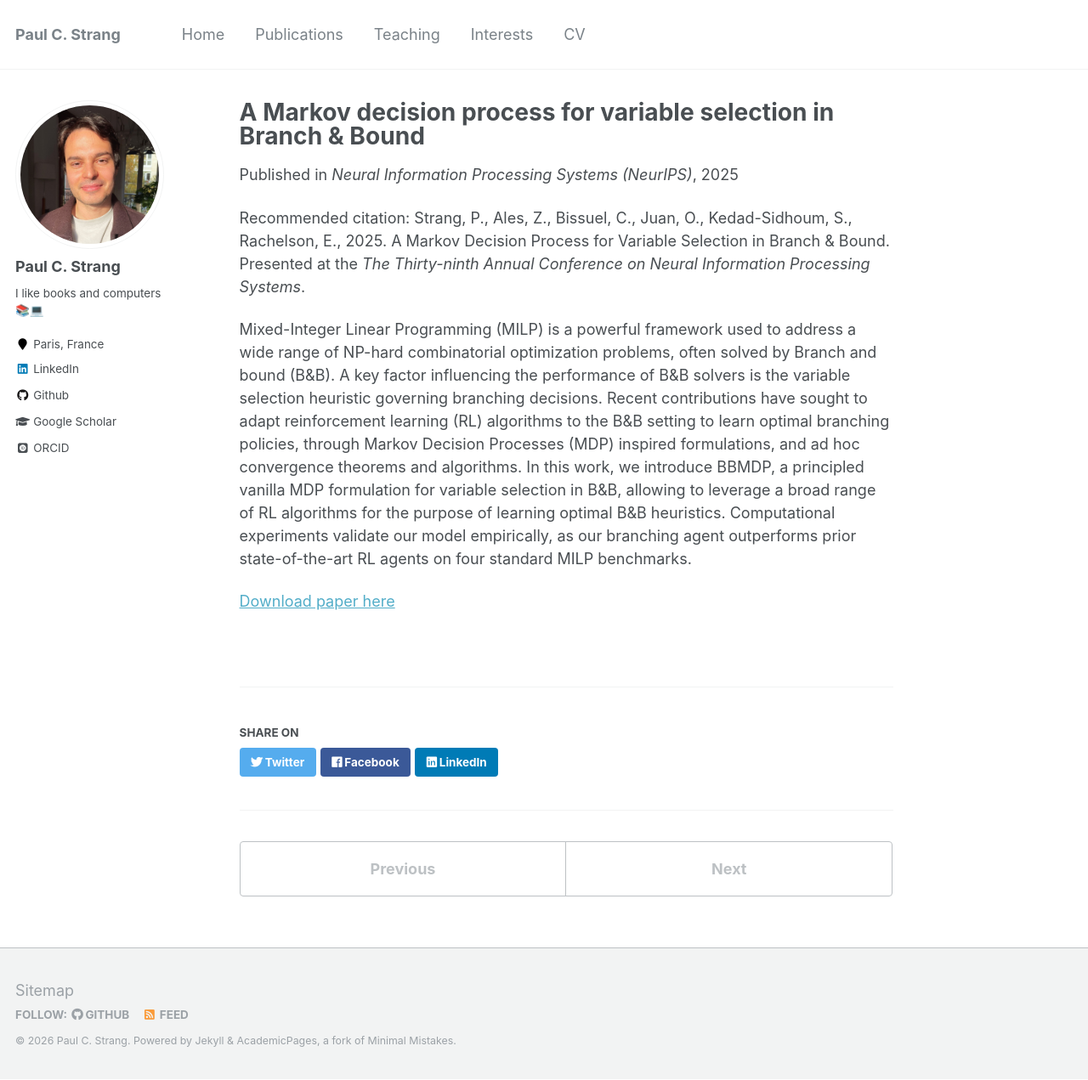
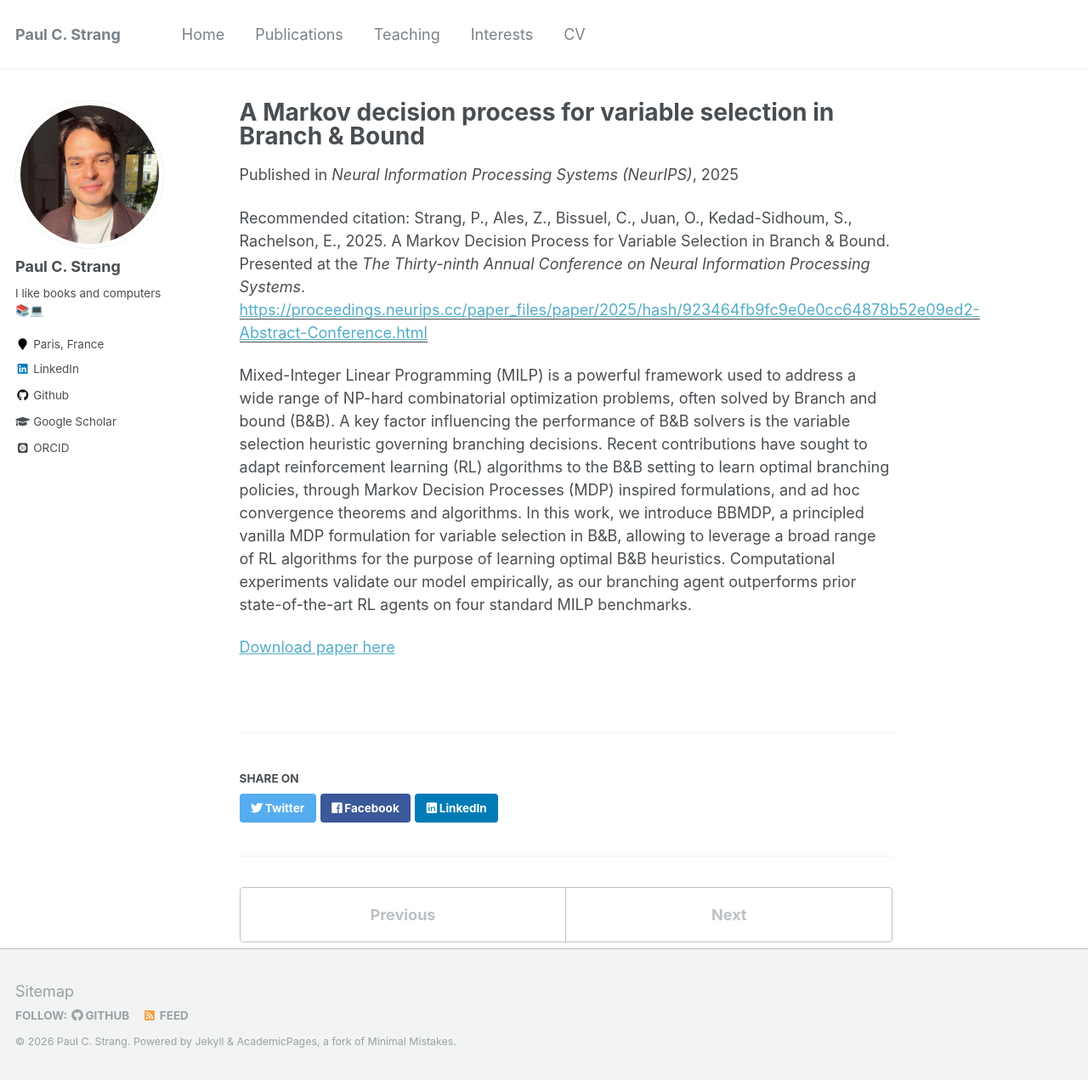
Before and after one commit to abfariah/abfariah.github.io, a Jekyll site: the page built from _publications/bbmdp.md, in a window 1280 px wide and 1271 px high. Shown: the whole window at 85% size. Built offline with Jekyll 4.4.1, drawn with Linux system fonts in a browser that asks for light colours; some web fonts are replaced.

```diff
--- a/_publications/bbmdp.md
+++ b/_publications/bbmdp.md
@@ -5,7 +5,7 @@ permalink: /publication/bbmdp
 excerpt: 'In this work, we introduce BBMDP, a principled vanilla MDP formulation for variable selection in B&B, allowing to leverage a broad range of RL algorithms for the purpose of learning optimal B&B heuristics.'
 date: 2025-01-01
 venue: 'Neural Information Processing Systems (NeurIPS)'
-paperurl: # 'http://academicpages.github.io/files/paper2.pdf'
+paperurl: https://proceedings.neurips.cc/paper_files/paper/2025/hash/923464fb9fc9e0e0cc64878b52e09ed2-Abstract-Conference.html
 citation: 'Strang, P., Ales, Z., Bissuel, C., Juan, O., Kedad-Sidhoum, S., Rachelson, E., 2025. A Markov Decision Process for Variable Selection in Branch & Bound. Presented at the <i>The Thirty-ninth Annual Conference on Neural Information Processing Systems</i>.'
 ---
 Mixed-Integer Linear Programming (MILP) is a powerful framework used to address a wide range of NP-hard combinatorial optimization problems, often solved by Branch and bound (B&B). A key factor influencing the performance of B&B solvers is the variable selection heuristic governing branching decisions. Recent contributions have sought to adapt reinforcement learning (RL) algorithms to the B&B setting to learn optimal branching policies, through Markov Decision Processes (MDP) inspired formulations, and ad hoc convergence theorems and algorithms. In this work, we introduce BBMDP, a principled vanilla MDP formulation for variable selection in B&B, allowing to leverage a broad range of RL algorithms for the purpose of learning optimal B&B heuristics. Computational experiments validate our model empirically, as our branching agent outperforms prior state-of-the-art RL agents on four standard MILP benchmarks.
--- a/assets/css/main.scss
+++ b/assets/css/main.scss
@@ -45,3 +45,24 @@
   grid-template-columns: 1fr 1fr;
   gap: 2rem;
 }
+
+.keyword-list {
+  display: flex;
+  flex-wrap: wrap;
+  gap: 0.5em;
+  margin: 0.5em 0 1em;
+  padding: 0;
+  list-style: none;
+
+  li {
+    display: inline-block;
+    padding: 0.25em 0.75em;
+    color: $gray;
+    font-family: $sans-serif;
+    font-size: $type-size-6;
+    line-height: 1.4;
+    background-color: $lighter-gray;
+    border: 1px solid $light-gray;
+    border-radius: $border-radius;
+  }
+}
```
Also changed, not shown: _publications/phd.md (added, +34 -0 lines), _publications/planbb.md (+1 -1 lines), _teaching/inria.md (added, +26 -0 lines), 2 other files.
